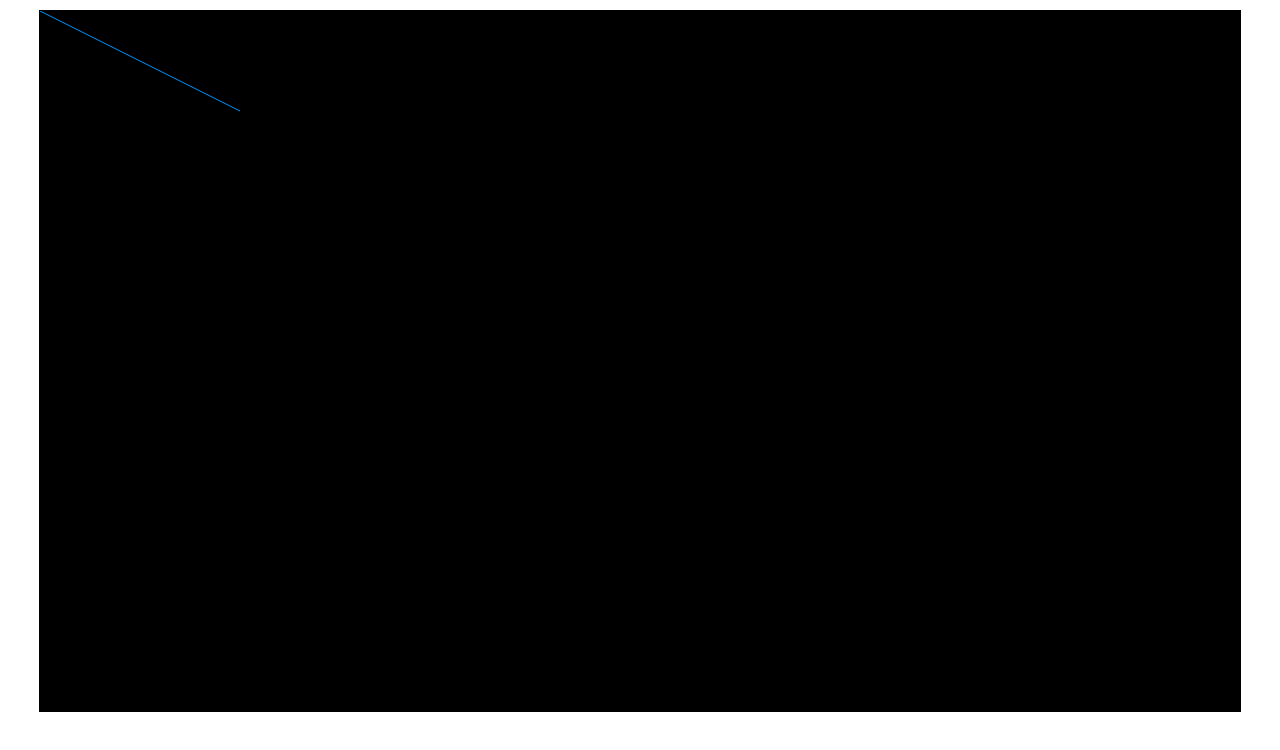
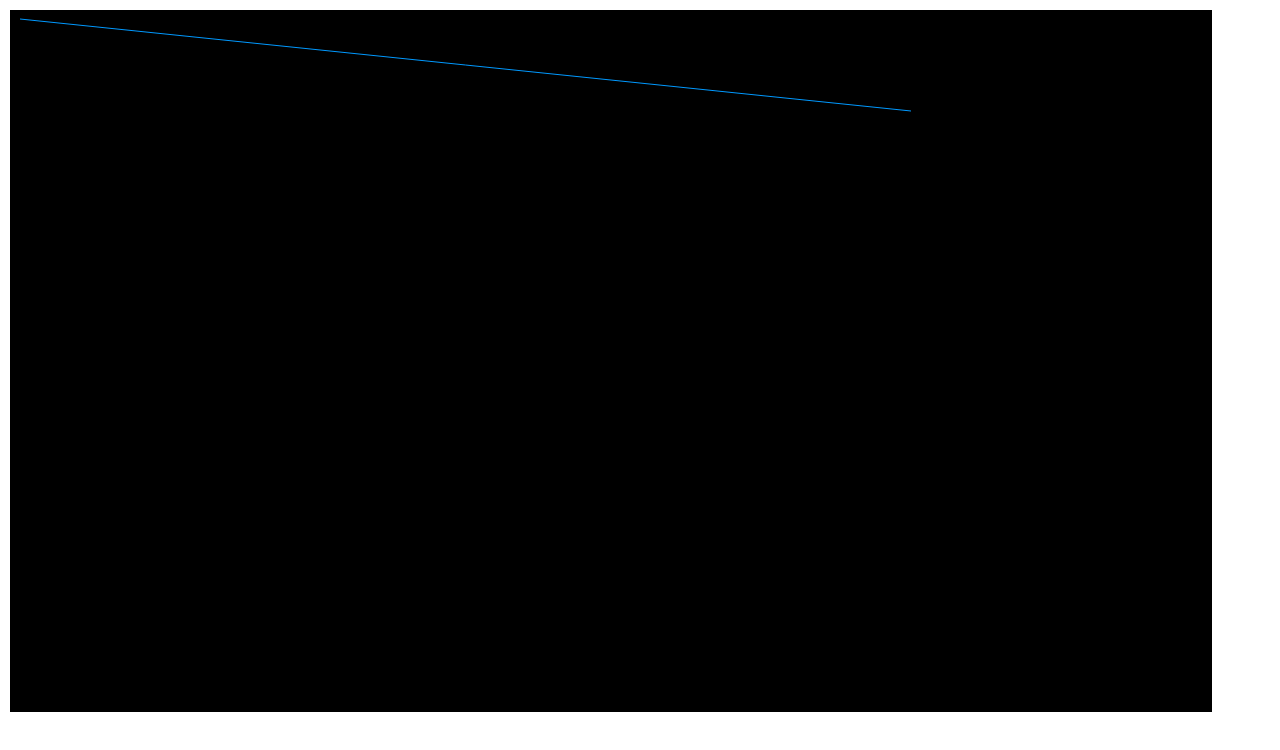
Before and after one commit to GNSubrahmanyam/purescript_3D_cube, a website: page index.html in a window 1280 px wide. Drawn offline with Linux system fonts and the light colour scheme.

Commit message:
Removed getCanvasWidth, getCanvasHeight, setCanvasWidth, getCanvasHeight and Added beginath

```diff
--- a/index.html
+++ b/index.html
@@ -11,7 +11,7 @@
     </style>
   </head>
   <body>
-    <canvas id="canvas" width="1200" height="700" style="background-color: black; border: 1px solid black; display: block; margin: auto;"></canvas>
+    <canvas id="canvas" width="1200" height="700" style="background-color: black; border: 1px solid black; margin: auto;"></canvas>
     <script type="text/javascript" src="output.js">
 
     </script>
--- a/output.js
+++ b/output.js
@@ -374,6 +374,7 @@ var PS = {};
   };
   exports["fillPath"] = fillPath;
   exports["getCanvasElementById"] = getCanvasElementById;
+  exports["beginPath"] = $foreign.beginPath;
   exports["closePath"] = $foreign.closePath;
   exports["getCanvasHeight"] = $foreign.getCanvasHeight;
   exports["getCanvasWidth"] = $foreign.getCanvasWidth;
@@ -400,8 +401,8 @@ var PS = {};
   var main = Data_Functor["void"](Control_Monad_Eff.functorEff)(function __do() {
       var v = Graphics_Canvas.getCanvasElementById("canvas")();
       var __unused = function (dictPartial1) {
-          return function ($dollar12) {
-              return $dollar12;
+          return function ($dollar13) {
+              return $dollar13;
           };
       };
       return __unused()((function () {
@@ -415,9 +416,10 @@ var PS = {};
                   var v6 = Graphics_Canvas.setFillStyle("#0099FF")(v1)();
                   var v7 = Graphics_Canvas.setStrokeStyle("#0099FF")(v1)();
                   return Graphics_Canvas.fillPath(v1)(function __do() {
-                      var v8 = Graphics_Canvas.moveTo(v1)(0.0)(0.0)();
-                      var v9 = Graphics_Canvas.lineTo(v1)(200.0)(100.0)();
-                      var v10 = Graphics_Canvas.stroke(v1)();
+                      var v8 = Graphics_Canvas.beginPath(v1)();
+                      var v9 = Graphics_Canvas.moveTo(v1)(9.0)(8.0)();
+                      var v10 = Graphics_Canvas.lineTo(v1)(900.0)(100.0)();
+                      var v11 = Graphics_Canvas.stroke(v1)();
                       return Graphics_Canvas.closePath(v1)();
                   })();
               };
```
Also changed, not shown: 1 other file.
